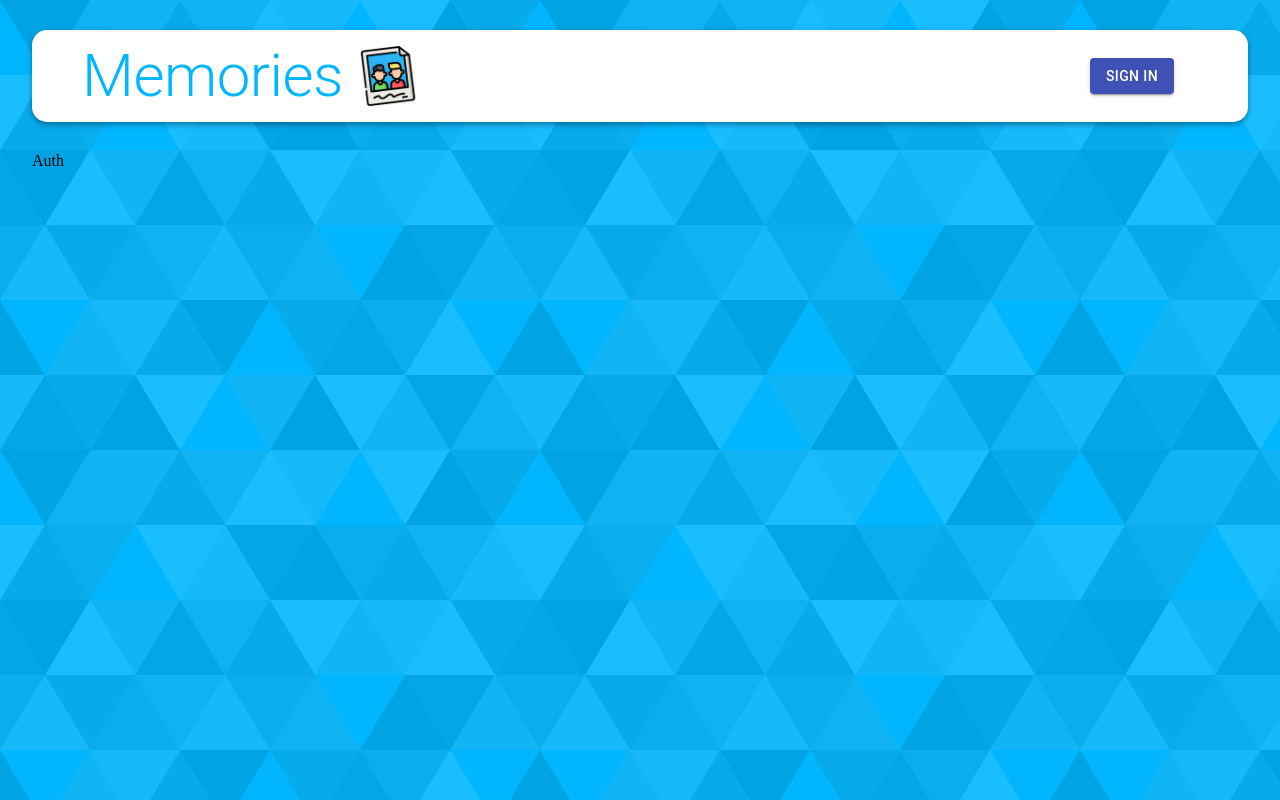
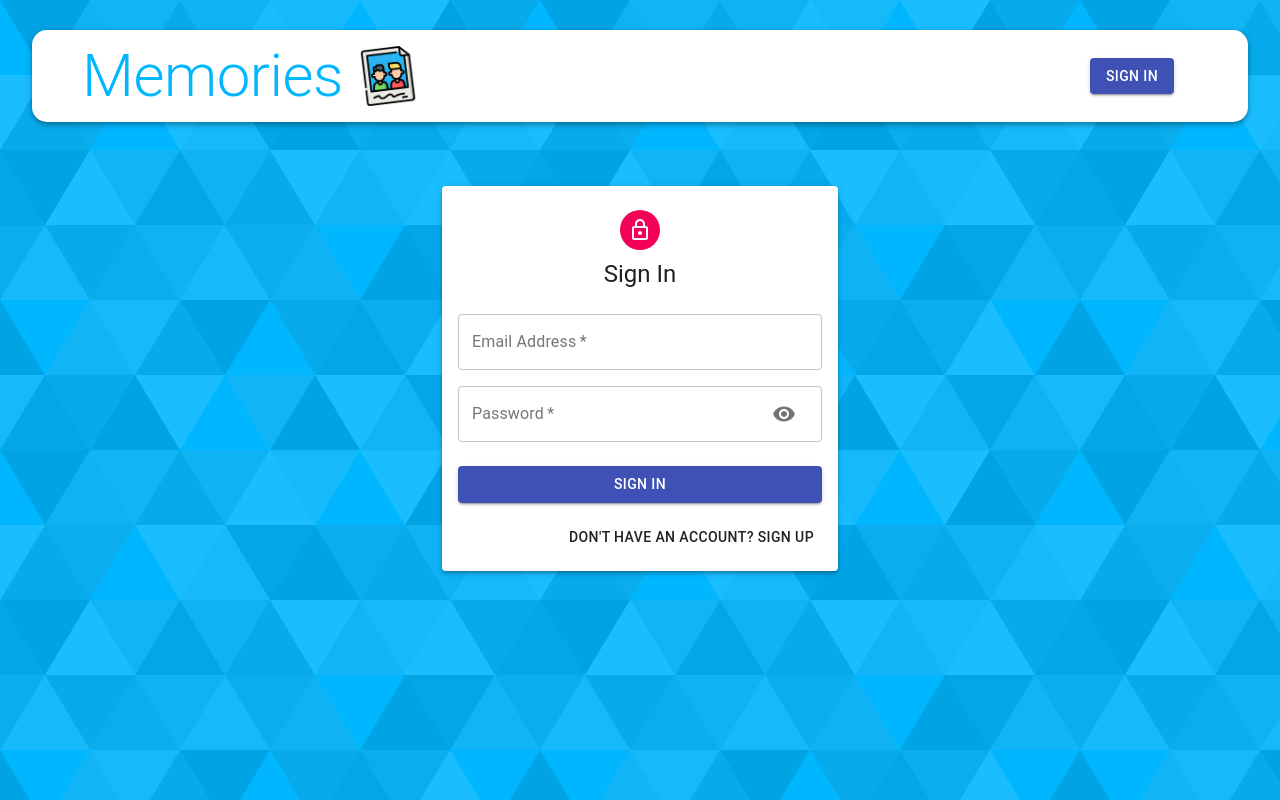
Before and after one commit to rickyli1010/memories, a React (Create React App) app in the folder client/: page /auth in a window 1280 px wide. Built offline with nearby package versions, Linux system fonts and the light colour scheme.

Commit message:
auth component

```diff
--- a/client/src/components/Auth/Auth.js
+++ b/client/src/components/Auth/Auth.js
@@ -1,9 +1,103 @@
-import React from 'react';
+import React, { useState } from 'react';
+import {
+  Avatar,
+  Button,
+  Paper,
+  Grid,
+  Typography,
+  Container
+} from '@material-ui/core';
+import LockOutlinedIcon from '@material-ui/icons/LockOutlined';
+
+import useStyles from './styles';
+import Input from './Input';
 
 const Auth = () => {
-  const state = null;
+  const classes = useStyles();
+  const [showPassword, setShowPassword] = useState(false);
+  const [isSignup, setIsSignUp] = useState(false);
 
-  return <div>Auth</div>;
+  const handleShowPassword = () =>
+    setShowPassword((prevShowPassword) => !prevShowPassword);
+
+  const handleSubmit = () => {};
+
+  const handleChange = () => {};
+
+  const switchMode = () => {
+    setIsSignUp((prevIsSignUp) => !prevIsSignUp);
+    handleShowPassword(false);
+  };
+
+  return (
+    <Container component="main" maxWidth="xs">
+      <Paper className={classes.paper} elevation={3}>
+        <Avatar className={classes.avatar}>
+          <LockOutlinedIcon />
+        </Avatar>
+        <Typography variant="h5">{isSignup ? 'Sign Up' : 'Sign In'}</Typography>
+        <form className={classes.form} onSubmit={handleSubmit}>
+          <Grid container spacing={2}>
+            {isSignup && (
+              <>
+                <Input
+                  name="firstName"
+                  label="First Name"
+                  handleChange={handleChange}
+                  half
+                />
+                <Input
+                  name="firstName"
+                  label="First Name"
+                  handleChange={handleChange}
+                  half
+                />
+              </>
+            )}
+            <Input
+              name="email"
+              label="Email Address"
+              handleChange={handleChange}
+              type="email"
+            />
+            <Input
+              name="password"
+              label="Password"
+              handleChange={handleChange}
+              type={showPassword ? 'text' : 'password'}
+              handleShowPassword={handleShowPassword}
+            />
+            {isSignup && (
+              <Input
+                name="confirmPassword"
+                label="Repeat Password"
+                handleChange={handleChange}
+                type="password"
+              />
+            )}
+          </Grid>
+          <Button
+            type="submit"
+            fullWidth
+            variant="contained"
+            color="primary"
+            className={classes.submit}
+          >
+            {isSignup ? 'Sign Up' : 'Sign In'}
+          </Button>
+          <Grid container justifyContent="flex-end">
+            <Grid item>
+              <Button onClick={switchMode}>
+                {isSignup
+                  ? 'Already have an Account ? Sign In'
+                  : "Don't have an account? Sign Up"}
+              </Button>
+            </Grid>
+          </Grid>
+        </form>
+      </Paper>
+    </Container>
+  );
 };
 
 export default Auth;
--- /dev/null
+++ b/client/src/components/Auth/Input.js
@@ -0,0 +1,44 @@
+import React from 'react';
+import { TextField, Grid, InputAdornment, IconButton } from '@material-ui/core';
+import Visibility from '@material-ui/icons/Visibility';
+import VisibilityOff from '@material-ui/icons/VisibilityOff';
+
+const Input = ({
+  name,
+  handleChange,
+  label,
+  half,
+  autoFocus,
+  type,
+  handleShowPassword
+}) => {
+  return (
+    <Grid item xs={12} sm={half ? 6 : 12}>
+      <TextField
+        name={name}
+        onChange={handleChange}
+        variant="outlined"
+        required
+        fullWidth
+        label={label}
+        autoFocus={autoFocus}
+        type={type}
+        InputProps={
+          name === 'password'
+            ? {
+                endAdornment: (
+                  <InputAdornment position="end">
+                    <IconButton onClick={handleShowPassword}>
+                      {type === 'password' ? <Visibility /> : <VisibilityOff />}
+                    </IconButton>
+                  </InputAdornment>
+                )
+              }
+            : null
+        }
+      />
+    </Grid>
+  );
+};
+
+export default Input;
--- a/client/src/components/Auth/styles.js
+++ b/client/src/components/Auth/styles.js
@@ -0,0 +1,30 @@
+import { makeStyles } from '@material-ui/core/styles';
+
+export default makeStyles((theme) => ({
+  paper: {
+    marginTop: theme.spacing(8),
+    display: 'flex',
+    flexDirection: 'column',
+    alignItems: 'center',
+    padding: theme.spacing(2)
+  },
+  root: {
+    '& .MuiTextField-root': {
+      margin: theme.spacing(1)
+    }
+  },
+  avatar: {
+    margin: theme.spacing(1),
+    backgroundColor: theme.palette.secondary.main
+  },
+  form: {
+    width: '100%', // Fix IE 11 issue.
+    marginTop: theme.spacing(3)
+  },
+  submit: {
+    margin: theme.spacing(3, 0, 2)
+  },
+  googleButton: {
+    marginBottom: theme.spacing(2)
+  }
+}));
```
